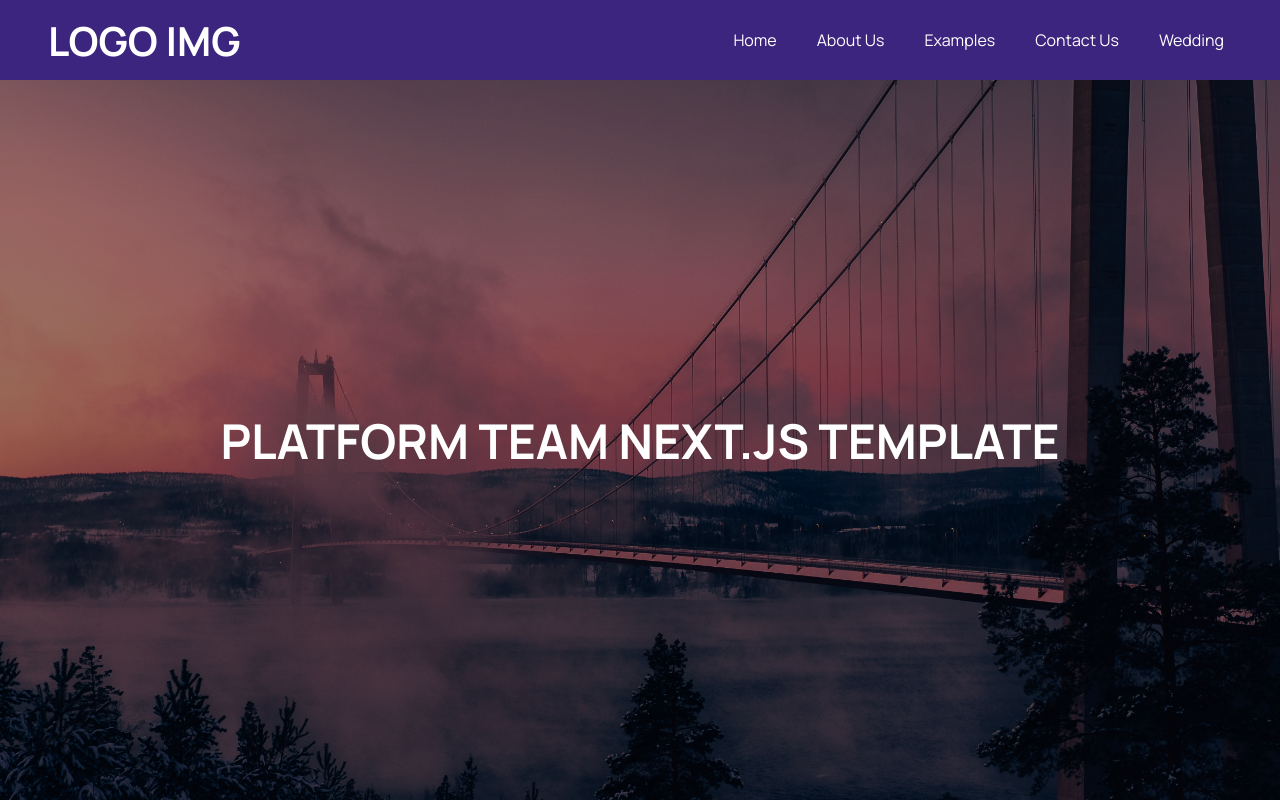
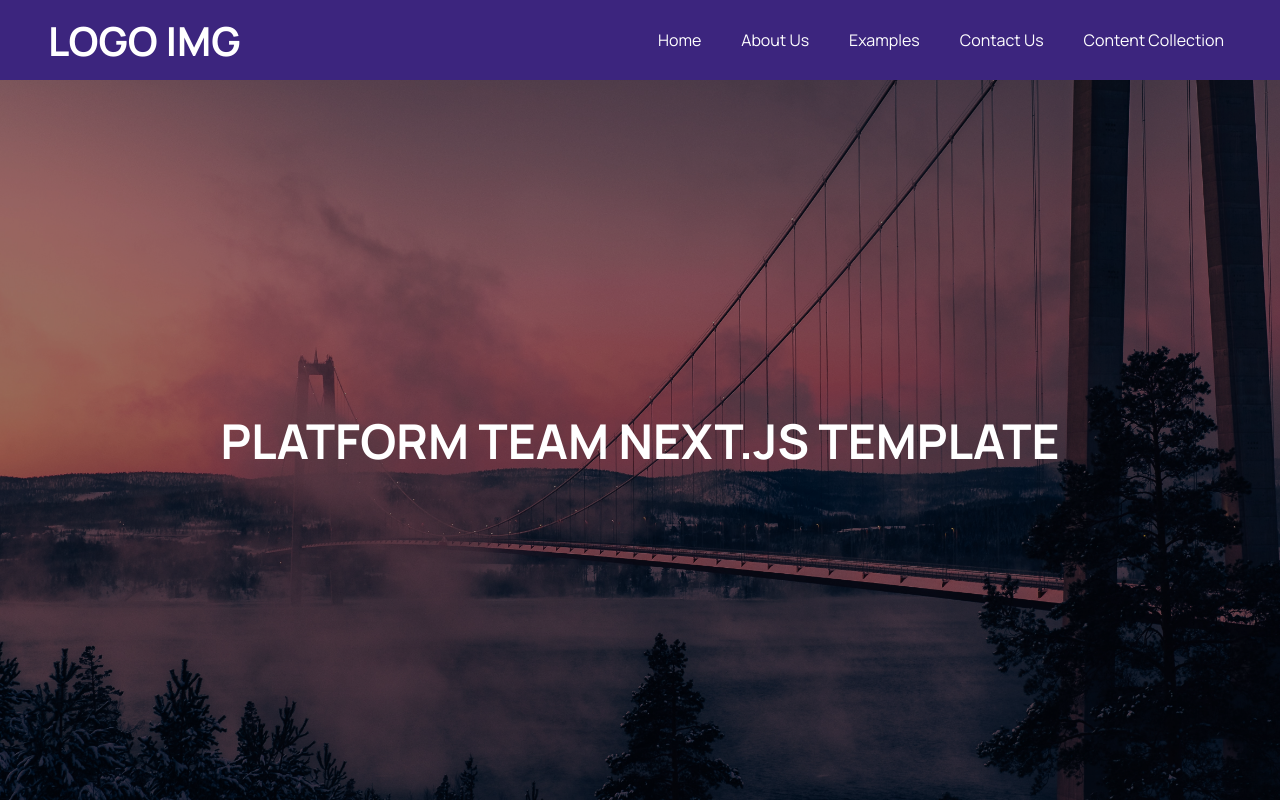
Before and after one commit to include-davis/Include-CMS, a Next.js app: page / in a window 1280 px wide. Shown: the top 802 px of the page. Built offline with nearby package versions, Linux system fonts and the light colour scheme.

Commit message:
content-collection folder

```diff
--- a/app/(pages)/_data/navLinks.json
+++ b/app/(pages)/_data/navLinks.json
@@ -16,7 +16,7 @@
       "slug": "/contact"
     },
     {
-      "name": "Wedding",
-      "slug": "/wedding"
+      "name": "Content Collection",
+      "slug": "/content-collection"
     }
   ]
--- a/app/(pages)/wedding/_component/MediaCard.tsx
+++ b/app/(pages)/content-collection/_component/MediaCard.tsx
@@ -3,8 +3,8 @@ import styles from '../../uploaded-media/_components/MediaCard.module.scss';
 import Image from 'next/image';
 
 export default function MediaCardPlaceholder() {
-    return (
-    <div className={styles.media_container}>
+   return (
+   <div className={styles.media_container}>
         <div className={styles.title}>
             <p> Wedding.png  </p>
         </div>
```
Also changed, not shown: app/(pages)/content-collection/page.jsx (renamed from app/(pages)/wedding/page.jsx).
